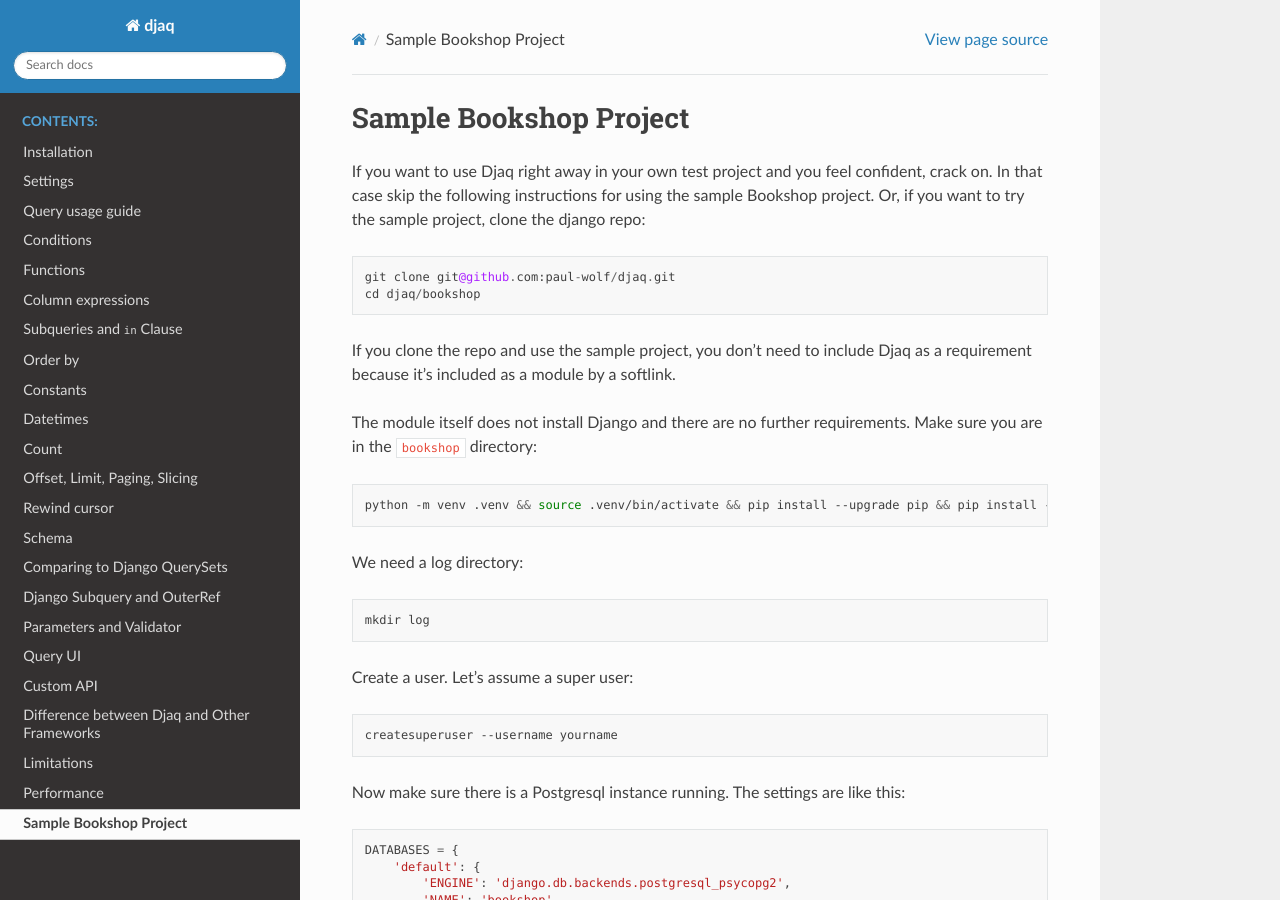
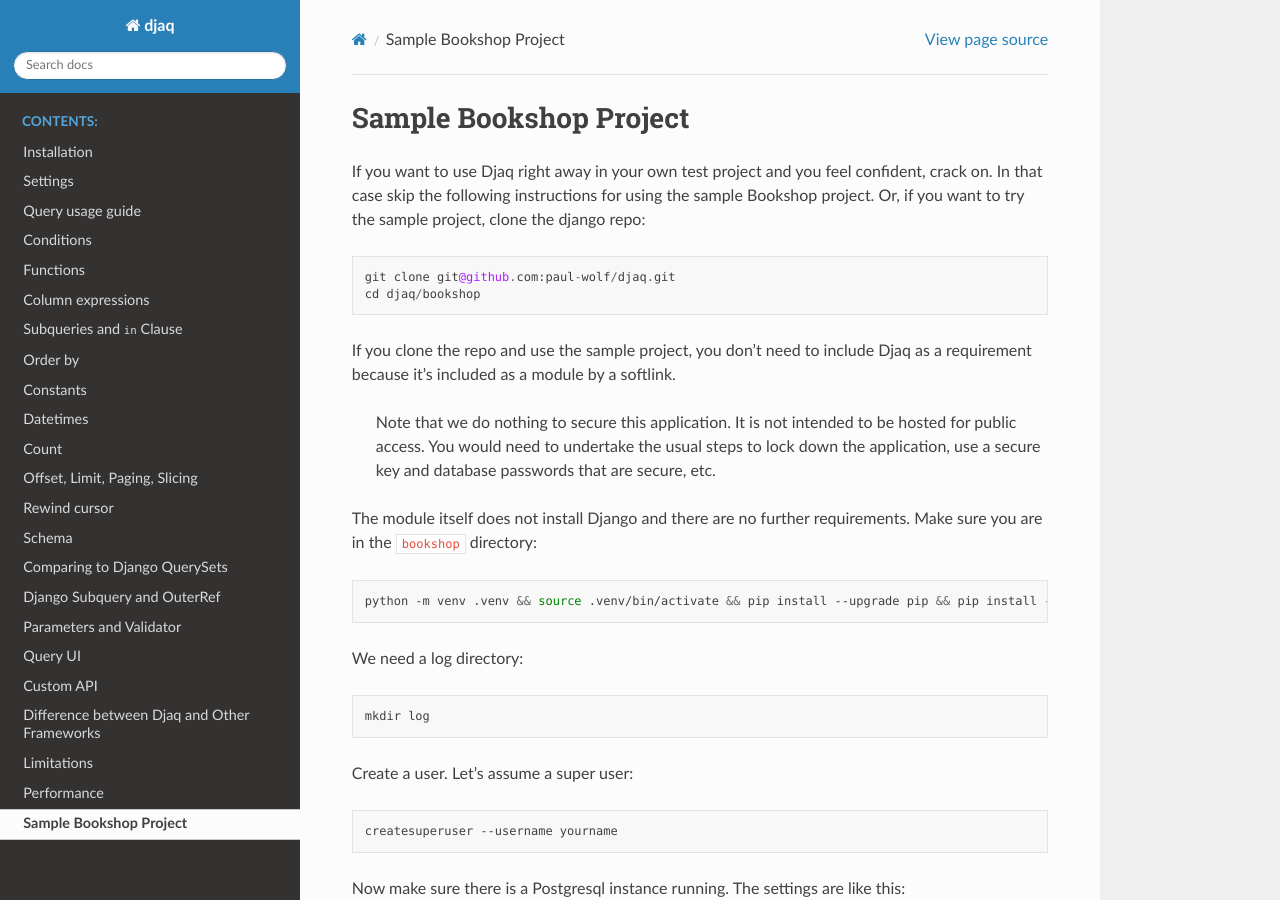
Before and after one commit to paul-wolf/djaq, a Sphinx documentation site: the page built from docs/sample_project.rst, in a window 1280 px wide and 900 px high. Built offline with Sphinx 7.4.7 and the Read the Docs theme 2.0.0, drawn with Linux system fonts in a browser that asks for light colours.

Commit message:
Note security considerations

```diff
--- a/docs/sample_project.rst
+++ b/docs/sample_project.rst
@@ -14,6 +14,11 @@ project, clone the django repo:
 If you clone the repo and use the sample project, you don’t need to
 include Djaq as a requirement because it’s included as a module by a
 softlink.
+
+   Note that we do nothing to secure this application. It is not intended to be
+   hosted for public access. You would need to undertake the usual steps to lock
+   down the application, use a secure key and database passwords that are
+   secure, etc.
 
 The module itself does not install Django and there are no further
 requirements. Make sure you are in the ``bookshop`` directory:
```
